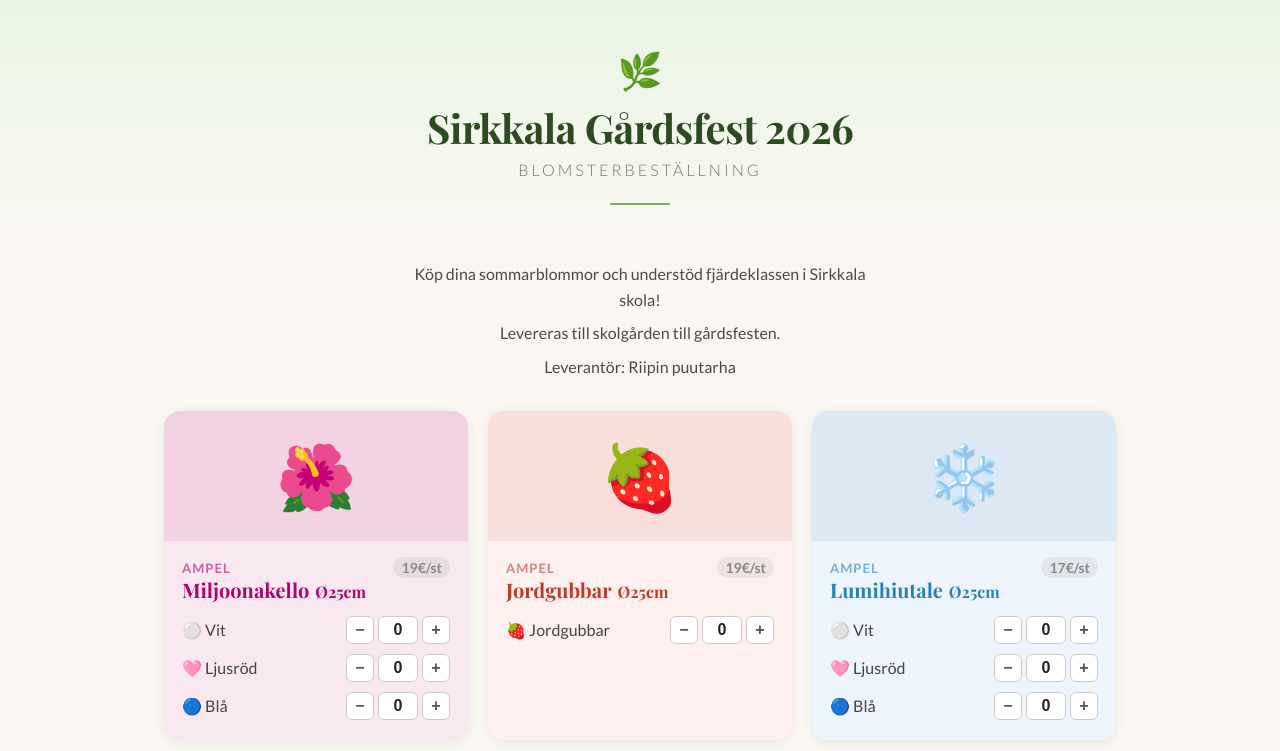
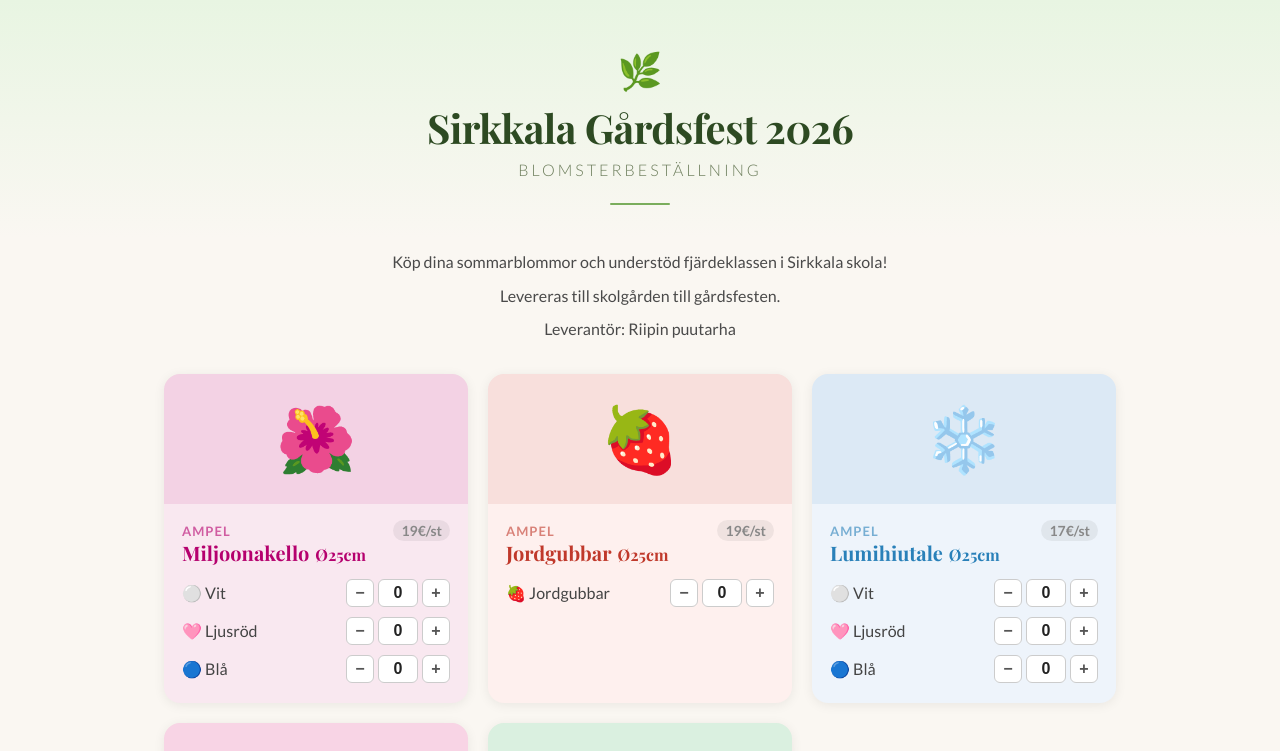
Before and after one commit to Artur-/sirkkala-blommor, a React (Vite) app: page / in a window 1280 px wide. Shown: the top 751 px of the page. Built offline with nearby package versions, Linux system fonts and the light colour scheme.

Commit message:
Widen intro section and reduce top padding

```diff
--- a/src/App.jsx
+++ b/src/App.jsx
@@ -123,9 +123,9 @@ export default function App() {
       {/* ── Intro ── */}
       <div
         style={{
-          maxWidth: 520,
+          maxWidth: 640,
           margin: "0 auto",
-          padding: "24px 24px 0",
+          padding: "12px 24px 0",
           textAlign: "center",
           fontSize: 16,
           lineHeight: 1.6,
```
